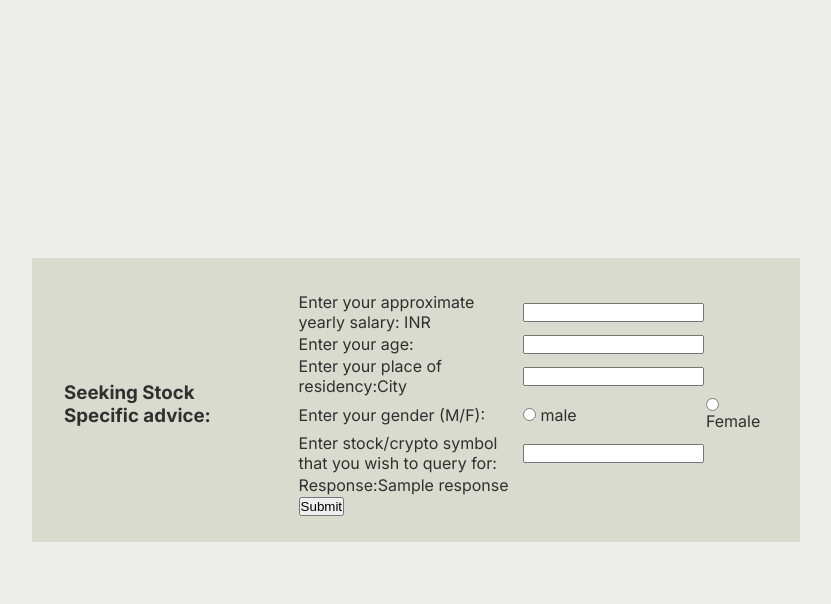
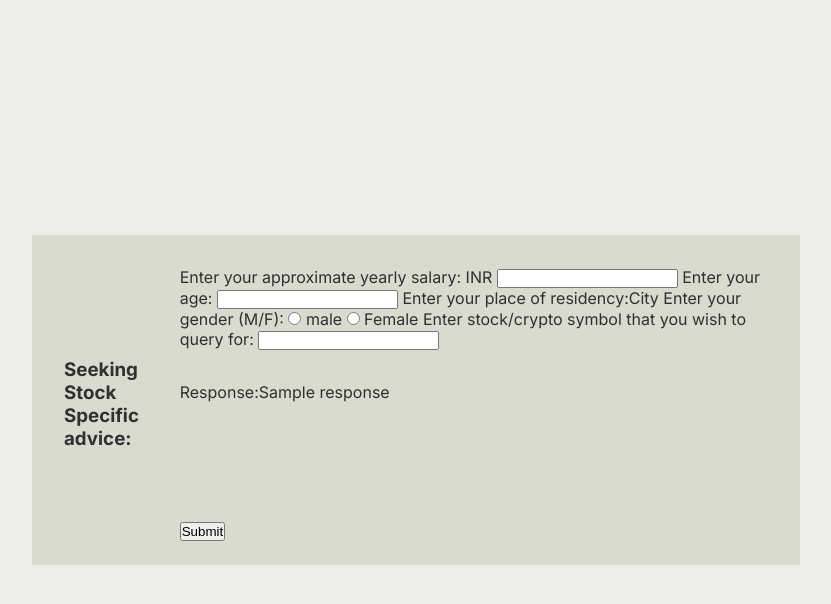
Before and after one commit to paavansundar/personnel_financial_advisor, a FastAPI app: template api/templates/stock_specific_query.html in a window 1280 px wide. Shown: the top 604 px of the page, without its empty margins (96-927 px from the left). Run offline with FastAPI, Linux system fonts and the light colour scheme; the template is opened without the code that fills it: most values are stand-ins (such as "Sample title", 1, 10 or a date in 2020).

Commit message:
Update stock_specific_query.html

```diff
--- a/api/templates/stock_specific_query.html
+++ b/api/templates/stock_specific_query.html
@@ -9,26 +9,24 @@
 
       <div class="cta-form"><h3 color="blue">Seeking Stock Specific advice:</h3></div>
       <form action="/stock_specific" method="post" class="form">
-        <table>
-        <tr><td><label for="sal">Enter your approximate yearly salary: INR </label></td>
-        <td><input type="tex" name="sal" id="sal"/></td></tr>
-        <tr><td><label for="sal">Enter your age:</label></td>
-        <td><input type="tex" name="age" id="age"/></td></tr>
-      <tr><td><label for="residence">Enter your place of residency:City</label></td>
-        <td><input type="texarea" name="address" id="address"/></td></tr>
-        <tr>
-          <td><label></label>Enter your gender (M/F): </label></td>
-          <td><input type="radio" id="male" name="gender" value="Male">
-          <label for="male">male</label></td>
-          <td><input type="radio" id="female" name="gender" value="Female">
-          <label for="female">Female</label></td>
-        </tr>
-        <tr><td><label for="stock">Enter stock/crypto symbol that you wish to query for: </label></td>
-        <td><input type="text" name="stock" id="stock"/></td></tr>
-        <tr><td><label>Response:{{response}}</label></td></tr>
-        <tr><td><input type="submit"></td></tr>
-      </table>
+       <label for="sal" class="form-label">Enter your approximate yearly salary: INR </label>
+        <input type="tex" name="sal" id="sal" class="form-input"/>
+        <label for="sal" class="form-label">Enter your age:</label>
+        <input type="tex" name="age" id="age" class="form-input"/>
+        <label for="residence" class="form-label">Enter your place of residency:City</label
+        <input type="texarea" name="address" id="address" class="form-input"/>
+         <label class="form-label">Enter your gender (M/F): </label>
+          <input type="radio" id="male" name="gender" value="Male" class="form-input">
+          <label for="male" class="form-label">male</label>
+          <input type="radio" id="female" name="gender" value="Female" class="form-input">
+          <label for="female" class="form-label">Female</label></td>
 
+         <label for="stock" class="form-label">Enter stock/crypto symbol that you wish to query for: </label>
+          <input type="text" name="stock" id="stock" class="form-input"/>
+            <div class="explanation">
+              <p>Response:{{response}}</p>
+            </div>
+          <input type="submit"/>
 
       </form>
 
```
